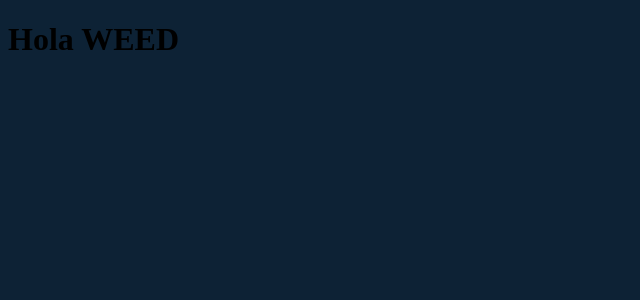
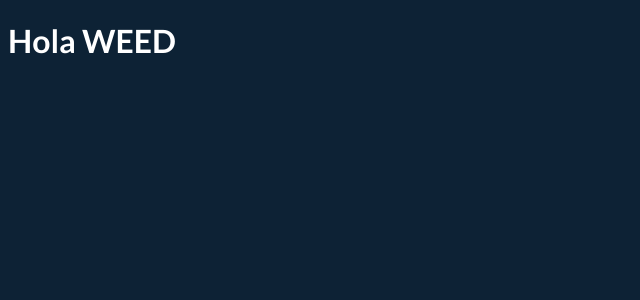
Before and after one commit to HectorCode8/crypto-cotizacion, a React (Vite) app: page / in a window 1280 px wide. Shown: the top 300 px of the page, without its empty margins (0-640 px from the left). Built offline with nearby package versions, Linux system fonts and the light colour scheme.

Commit message:
add styled component

```diff
--- a/src/App.jsx
+++ b/src/App.jsx
@@ -1,8 +1,14 @@
 import { useState } from 'react'
+import styled from '@emotion/styled'
+
+const Heading = styled.h1`
+  font-family: 'Lato', sans-serif;
+  color: #FFF;
+`
 
 function App() {
   return (
-   <h1>Hola WEED</h1>
+   <Heading>Hola WEED</Heading>
   )
 }
 
```
